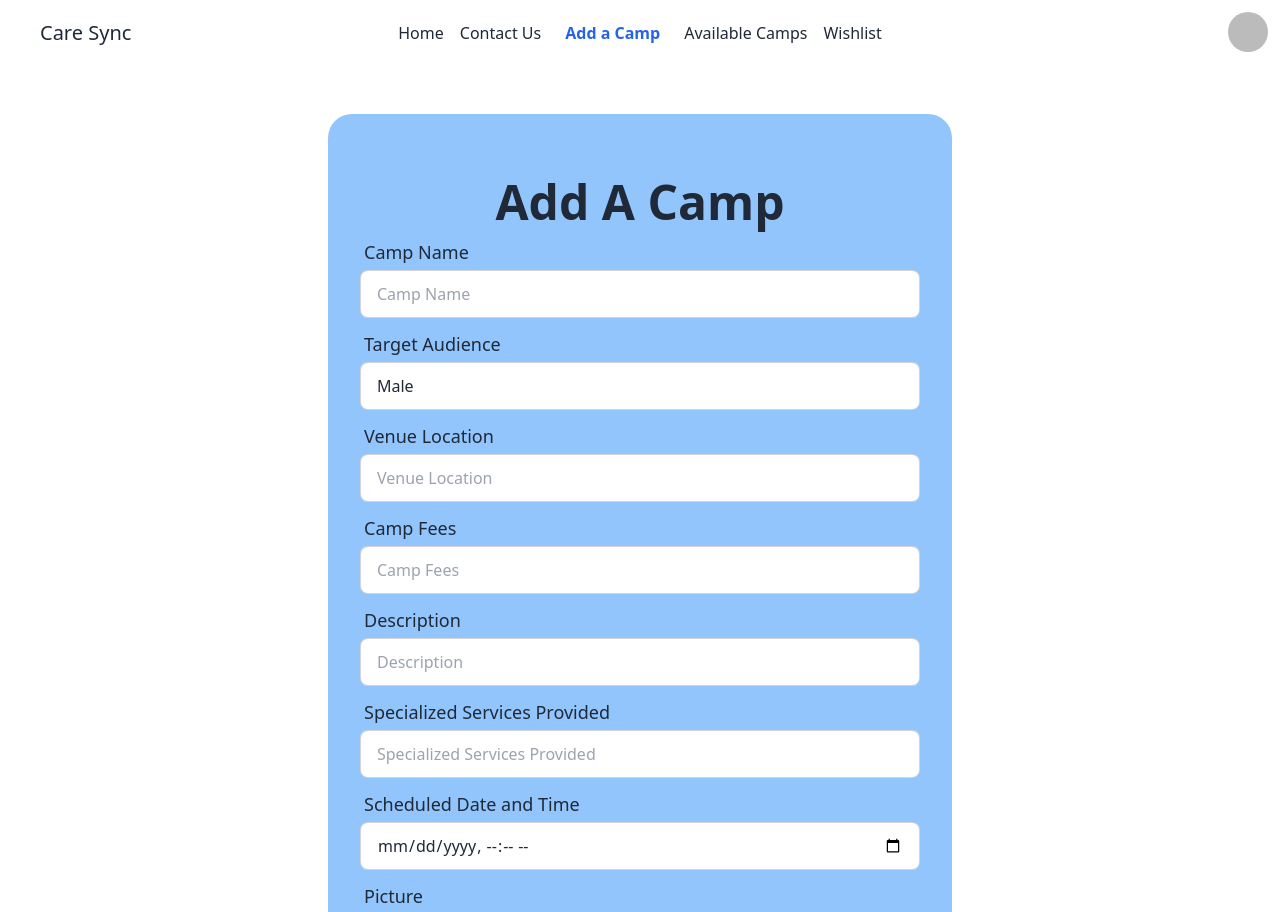
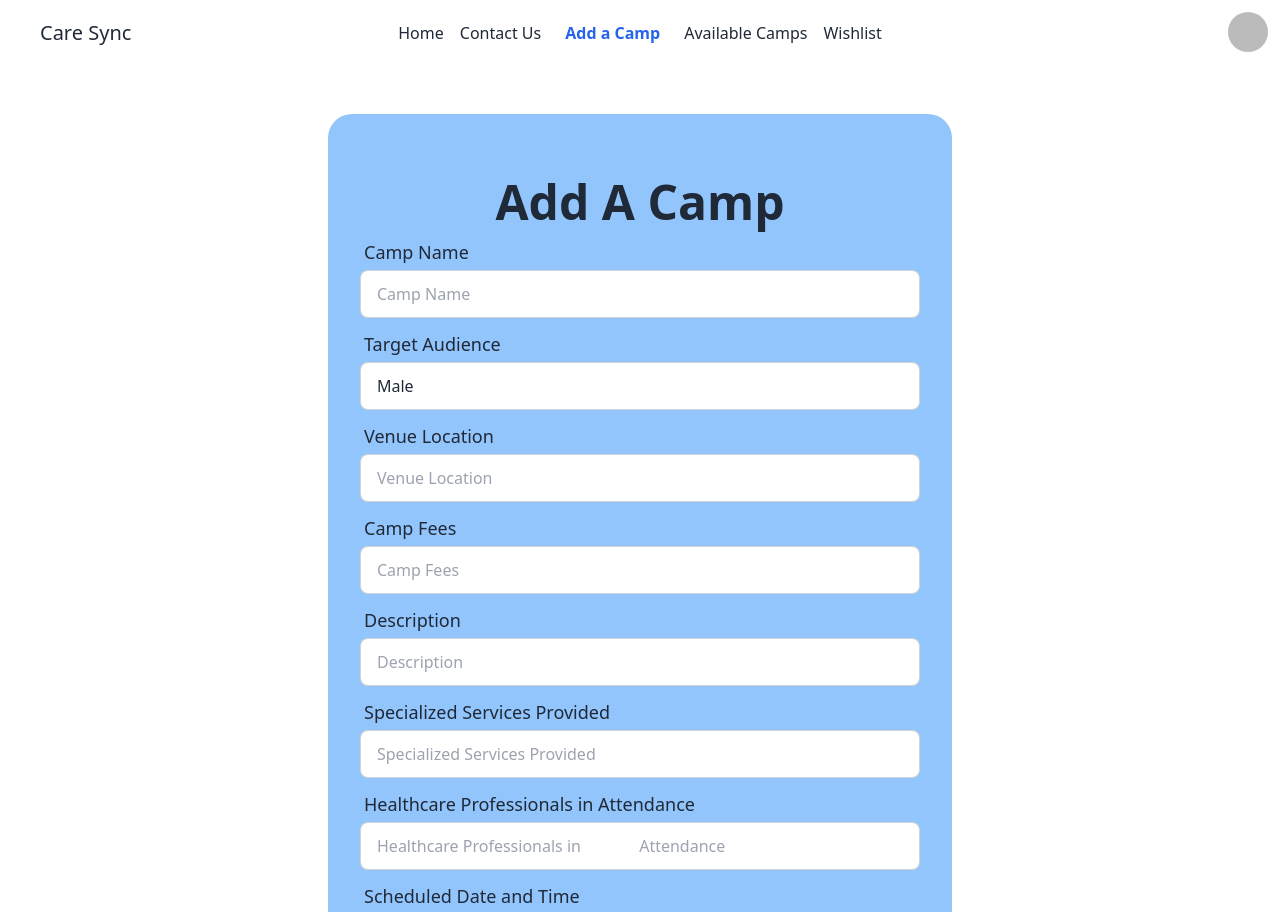
Before and after one commit to AdnanSakib04/medical-camp-client-side, a React (Vite) app: page /add-a-camp in a window 1280 px wide. Shown: the top 912 px of the page. Built offline with nearby package versions, Linux system fonts and the light colour scheme; no server answers; sample sign-in values are in the browser's storage; some icons are missing.

Commit message:
error page picture updated

```diff
--- a/src/pages/AddCamp.jsx
+++ b/src/pages/AddCamp.jsx
@@ -32,7 +32,8 @@ const AddCamp = () => {
           description: data.description,
           fees: data.fees,
           dateTime: data.dateTime,
-          specializedServices: data.specializedServices
+          specializedServices: data.specializedServices,
+          healthcareProfessionals: data.healthcareProfessionals
 
         };
         console.log(campData);
@@ -137,6 +138,19 @@ const AddCamp = () => {
               className="input input-bordered w-full"
             />
           </div>
+          <div className="form-control">
+            <label className="label">
+              <span className="label-text font-medium text-[18px]">Healthcare Professionals in
+                Attendance</span>
+            </label>
+            <input
+              placeholder="Healthcare Professionals in
+              Attendance"
+              {...register('healthcareProfessionals', { required: true })}
+              required
+              className="input input-bordered w-full"
+            />
+          </div>
 
           <div className="form-control">
             <label className="label">
--- a/src/pages/AvailableCamps/AvailableCamps.jsx
+++ b/src/pages/AvailableCamps/AvailableCamps.jsx
@@ -1,8 +1,39 @@
+import { useLoaderData } from "react-router-dom";
+import CampCard from "./CampCard";
+import { useState } from "react";
+import { Helmet } from "react-helmet";
 
 const AvailableCamps = () => {
+    const loadedCamps = useLoaderData();
+    const [camps, setCamps] = useState(loadedCamps);
+
+
     return (
         <div>
-            availabe
+           <Helmet>
+                <title>Care Sync | Available Camps</title>
+            </Helmet>
+          <div className="m-20">
+        <h1 className="mt-10 text-5xl font-bold text-center mb-14 max-w-max mx-auto p-3 rounded-lg text-gray-600">All Camps</h1>
+        <div className="max-w-7xl mx-auto">
+
+
+
+
+
+
+          {/*all blog cards*/}
+          <div className="grid grid-cols-1 md:grid-cols-2 lg:grid-cols-3 p-6 md:p-0 gap-y-6 mb-20 justify-items-center">
+            {camps?.map(singleCamp => (
+              <CampCard
+                key={singleCamp._id}
+                singleCamp={singleCamp}
+                camps={camps}
+              />
+            ))}
+          </div>
+        </div>
+      </div>
         </div>
     );
 };
--- /dev/null
+++ b/src/pages/AvailableCamps/CampCard.jsx
@@ -0,0 +1,48 @@
+import { Link } from "react-router-dom";
+import { BiDetail } from "react-icons/bi";
+import { BsBookmarks } from "react-icons/bs";
+import { AuthContext } from "../../providers/AuthProvider";
+
+import Swal from "sweetalert2";
+import { useContext } from "react";
+const CampCard = ({ singleCamp }) => {
+    const { name, photo, audience, description, location, _id, fees, specializedServices, dateTime, healthcareProfessionals } = singleCamp;
+    console.log(_id);
+
+    const { user } = useContext(AuthContext);
+
+
+
+
+
+    return (
+        <div className="card w-96 bg-gray-400 shadow-xl">
+        <figure><img className="h-[213px] w-full" src={photo} alt="" /></figure>
+        <div className="card-body">
+            <h2 className="text-[22px] font-bold text-black"> {name}</h2>
+            <h2 className="text-xl font-medium text-black">Audience: {audience}</h2>
+            <h2 className="text-xl font-medium text-black">Fees: {fees}</h2>
+            <h2 className="text-xl font-medium text-black">Venue Location: {location}</h2>
+            <h2 className="text-xl font-medium text-black">Date and Time: {dateTime}</h2>
+            <h2 className="text-xl font-medium text-black">Services: {specializedServices}</h2>
+            <h2 className="text-xl font-medium text-black">Healthcare Professionals: {healthcareProfessionals}</h2>
+            <h2 className=" text-justify mb-2"> {description}</h2>
+
+            <div className="flex justify-evenly mt-auto">
+                <Link to={`/blogDetails/${_id}`}><button className="btn bg-blue-300 text-black font-bold rounded-lg  border-none"><BiDetail></BiDetail>Details</button></Link>
+
+
+                {/* check to see if user is logged in or not */}
+                {
+                    user?
+                    <button  className="btn font-bold text-black   bg-orange-300  rounded-lg border-none"><BsBookmarks></BsBookmarks>Wishlist</button>
+                    :
+                    <Link to={`/login`}><button className="btn font-bold text-black   bg-orange-300  rounded-lg border-none"><BsBookmarks></BsBookmarks>Wishlist</button></Link>
+                   }
+            </div>
+        </div>
+    </div>
+    );
+};
+
+export default CampCard;
--- a/src/pages/ErrorPage/ErrorPage.jsx
+++ b/src/pages/ErrorPage/ErrorPage.jsx
@@ -5,10 +5,10 @@ const ErrorPage = () => {
         <div>
 
         <div className=" flex items-center justify-center mt-32 ">
-        <img src="https://i.ibb.co/kMMKFDp/image.png" alt="" className="rounded-lg "/>
+        <img src="https://i.ibb.co/qmCHD7C/image.png" alt="" className="rounded-lg "/>
         </div>
        <div className="text-center mt-9">
-       <Link to={'/'}><div className="btn bg-gray-600 text-white font-semibold rounded-lg border-none">go back to home  </div></Link>
+       <Link to={'/'}><div className="btn bg-blue-600 text-white font-semibold rounded-lg border-none">go back to home  </div></Link>
        </div>
 
     </div>
--- a/src/routes/Route.jsx
+++ b/src/routes/Route.jsx
@@ -38,7 +38,8 @@ const router = createBrowserRouter([
         },
         {
           path: "/available-camps",
-          element: <PrivateRoute><AvailableCamps></AvailableCamps></PrivateRoute>
+          element: <PrivateRoute><AvailableCamps></AvailableCamps></PrivateRoute>,
+          loader: () => fetch('http://localhost:5000/available-camps')
         }
 
 
```
